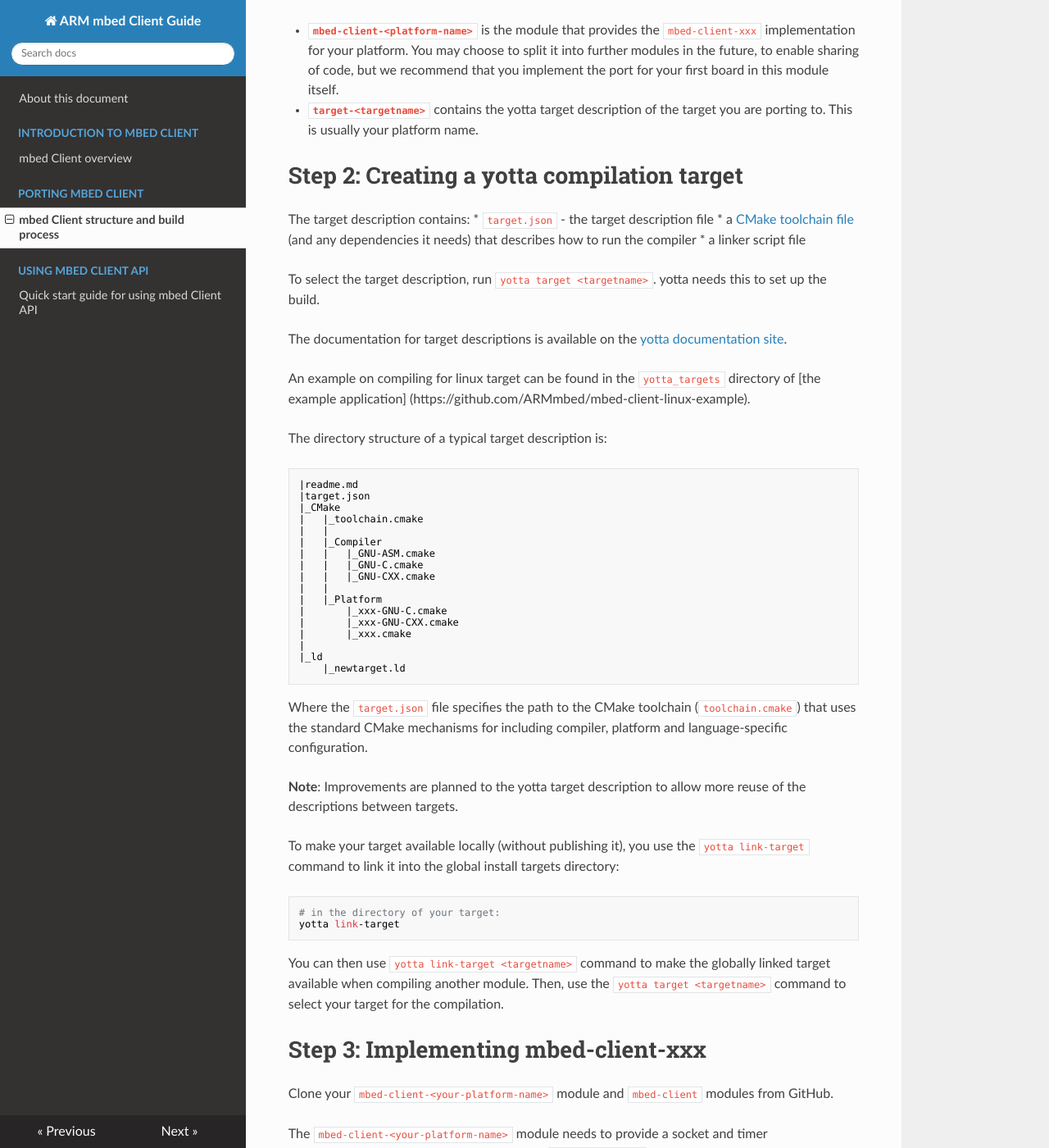
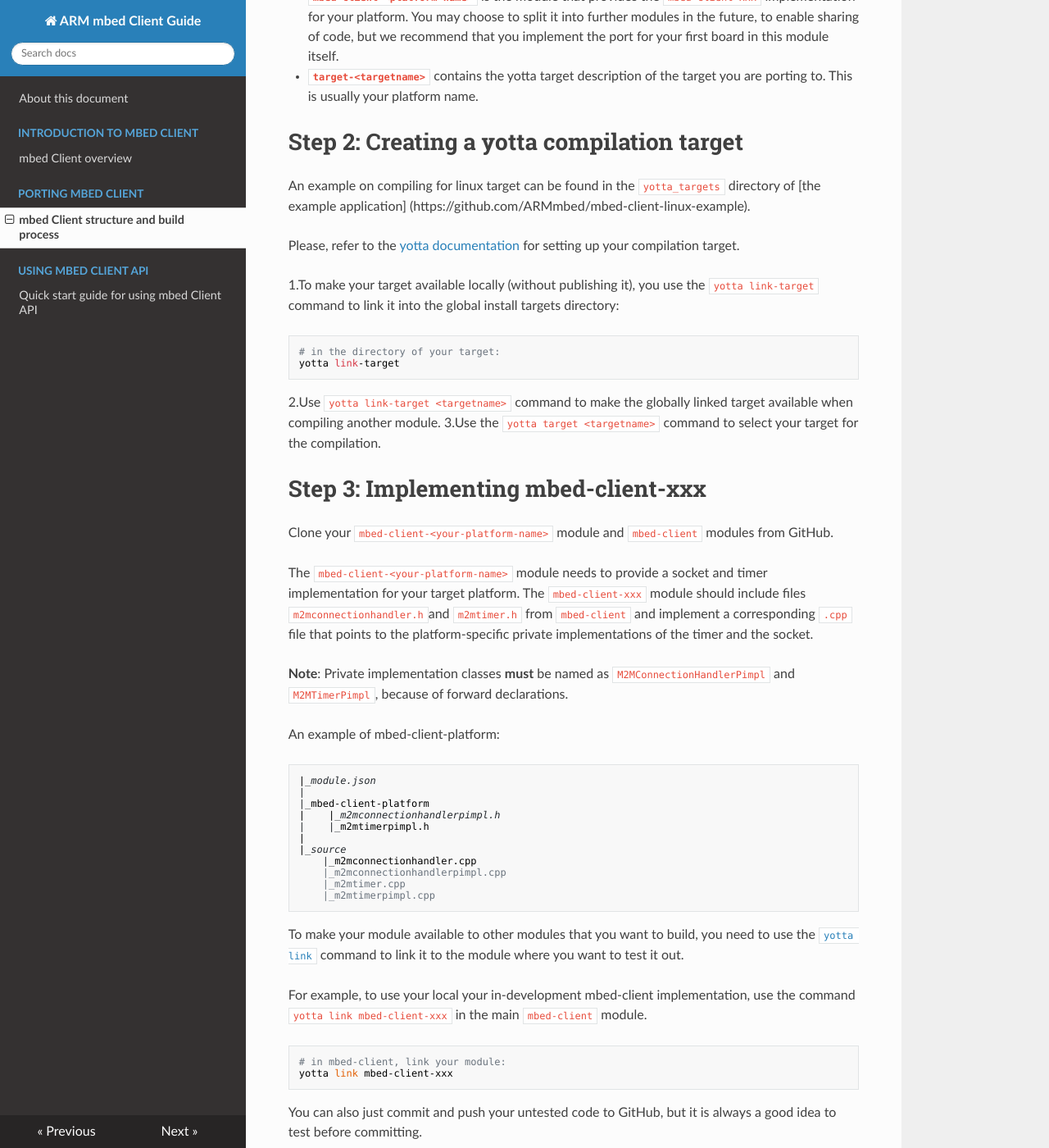
Before and after one commit to ARMmbed/mbed-client, an MkDocs documentation site: the page built from docs/porting-guide.md, in a window 1280 px wide and 1400 px high, scrolled down 2402 px. Shown: the whole window at 82% size. Built offline with MkDocs 1.6.1, drawn with Linux system fonts in a browser that asks for light colours; nearby versions of some CDN libraries; old or Windows-style settings are respelled for this version of MkDocs; some of the changed text lies outside the part shown.

Commit message:
Editorial changes based on Irit´s review.

````diff
--- a/docs/porting-guide.md
+++ b/docs/porting-guide.md
@@ -8,7 +8,7 @@
 
 This is also the process to build applications for the mbed Client (including the example application in the release). The application declares dependencies on the mbed Client and when it is built, `yotta` ensures that the modules (and anything that they depend on, recursively) are present before building.
 
-In this release, all the necessary modules for the examples (the ones that the examples depend on) have been pre-installed in the `yotta_modules` directory of each example program, so you do not need to download them separately. In general, `yotta` downloads and installs the necessary modules over the internet from the public yotta Registry (which saves published versions of modules) or from a specified source control URL.
+In general, `yotta` downloads and installs the necessary modules over the internet from the public yotta Registry (which saves published versions of modules) or from a specified source control URL.
 
 # Components of mbed Client
 
@@ -33,7 +33,7 @@
 
 **Note**: In this case, we have listed the dependencies for the `x86-linux-native` compilation target. Different modules are needed for different compilation targets.
 
-If you list the modules included in the [mbed Client Linux example](https://github.com/ARMmbed/mbed-client-linux-example), you can see that it depends directly only on the `mbed-client` and `mbed-client-linux` modules. These modules depend internally on various other modules.
+We are using the [mbed Client Linux example](https://github.com/ARMmbed/mbed-client-linux-example) in this document. You can see that it depends directly only on the `mbed-client` and `mbed-client-linux` modules. These modules depend internally on various other modules.
 
 ```
 mbed-client-linux-example x.x.x
@@ -83,51 +83,19 @@
 
 # Step 2: Creating a yotta compilation target
 
-The target description contains:
-* `target.json` - the target description file
-* a [CMake toolchain file](http://www.cmake.org/cmake/help/v3.0/manual/cmake-toolchains.7.html) (and any dependencies it needs) that describes how to run the compiler
-* a linker script file
-
-To select the target description, run `yotta target <targetname>`. yotta needs this to set up the build.
-
-The documentation for target descriptions is available on the [yotta documentation site](http://docs.yottabuild.org/tutorial/targets.html).
-
 An example on compiling for linux target can be found in the `yotta_targets` directory of [the example application] (https://github.com/ARMmbed/mbed-client-linux-example).
 
-The directory structure of a typical target description is:
+Please, refer to the [yotta documentation](http://yottadocs.mbed.com/tutorial/targets.html) for setting up your compilation target.
 
-```
-|readme.md
-|target.json
-|_CMake
-|   |_toolchain.cmake
-|   |
-|   |_Compiler
-|   |   |_GNU-ASM.cmake
-|   |   |_GNU-C.cmake
-|   |   |_GNU-CXX.cmake
-|   |
-|   |_Platform
-|       |_xxx-GNU-C.cmake
-|       |_xxx-GNU-CXX.cmake
-|       |_xxx.cmake
-|
-|_ld
-    |_newtarget.ld
-```
-
-Where the `target.json` file specifies the path to the CMake toolchain (`toolchain.cmake`) that uses the standard CMake mechanisms for including compiler, platform and language-specific configuration.
-
-**Note**: Improvements are planned to the yotta target description to allow more reuse of the descriptions between targets.
-
-To make your target available locally (without publishing it), you use the `yotta link-target` command to link it into the global install targets directory:
+1.To make your target available locally (without publishing it), you use the `yotta link-target` command to link it into the global install targets directory:
 
 ```
 # in the directory of your target:
 yotta link-target
 ```
 
-You can then use `yotta link-target <targetname>` command to make the globally linked target available when compiling another module. Then, use the `yotta target <targetname>` command to select your target for the compilation.
+2.Use `yotta link-target <targetname>` command to make the globally linked target available when compiling another module.
+3.Use the `yotta target <targetname>` command to select your target for the compilation.
 
 # Step 3: Implementing mbed-client-xxx
 
@@ -171,7 +139,7 @@
 - `m2mconnectionhandler.h`
 - `m2mtimer.h`
 
-To see how this is done in Linux, check the `mbed-client-linux` module available in this package.
+To see how this is done in Linux, check the `mbed-client-linux` module from the mbed [Client Linux Example](https://github.com/ARMmbed/mbed-client-linux-example).
 
 ## Implementing the M2MConnectionHandler class for your platform
 
@@ -198,7 +166,7 @@
     /**
      * @enum ConnectionError
      * This enum defines the error that can come from
-     * the socket read and write operation.
+     * the socket read or write operation.
      */
     typedef enum {
         CONNECTION_ERROR_WANTS_READ = -1000,
@@ -242,7 +210,7 @@
                                 const M2MSecurity* security);
 
     /**
-    * @brief Sends data, to the connected sent to server.
+    * @brief Sends data, to the connected server.
     * @param data_ptr, Data to be sent.
     * @param data_len, Length of data to be sent.
     * @param address_ptr, Address structure where data has to be sent.
@@ -380,6 +348,8 @@
 ```
 
 ## Implementing M2MTimer class for your platform
+
+This class provides periodic timer functionality for your platform.
 
 ```
 /*
@@ -535,7 +505,7 @@
 
 # Step 5: Testing and verification
 
-You can build your mbed-client port immediately. After that, run:
+You can build your mbed-client port immediately:
 
 ```
 # use the target we previously made locally available (not necessary if your target has been published):
````
Also changed, not shown: other parts of docs/porting-guide.md (+3 -3 lines).
